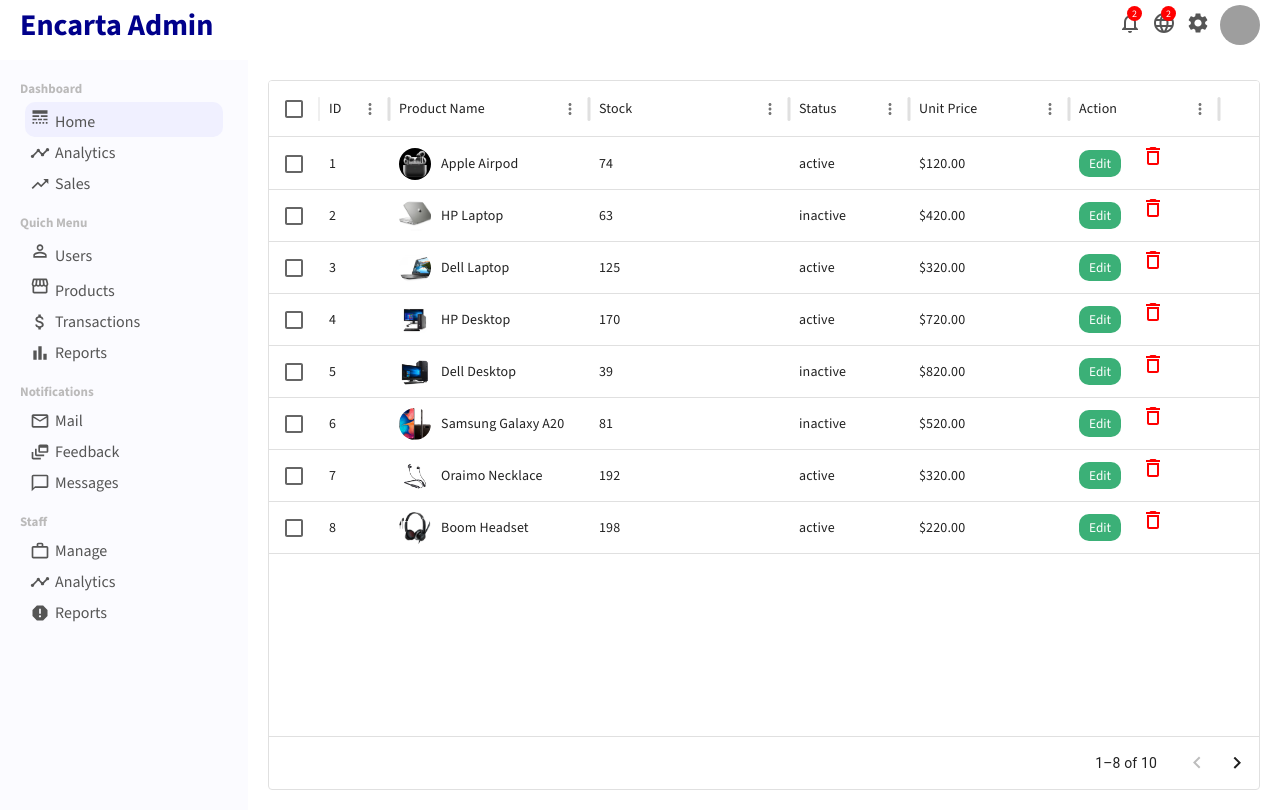
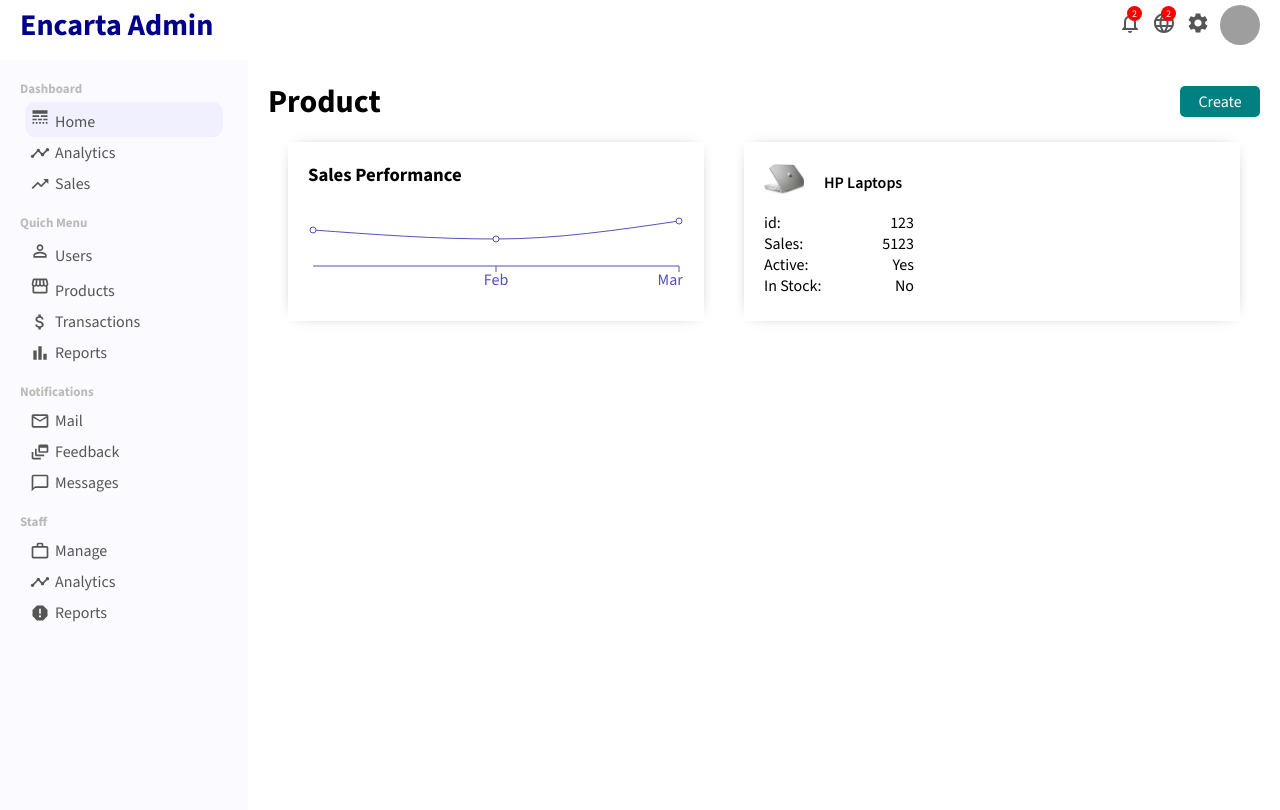
Before and after one commit to anyars-encarta/admin-panel, a React (Create React App) app: page /product/1 in a window 1280 px wide. Built offline with nearby package versions, Linux system fonts and the light colour scheme; grey boxes are pictures that could not be loaded.

Commit message:
Create top part of product edit page

```diff
--- a/src/App.js
+++ b/src/App.js
@@ -7,6 +7,7 @@
 import User from "./pages/user/User";
 import NewUser from "./pages/newUser/NewUser";
 import ProductList from "./pages/productList/ProductList";
+import Product from "./pages/product/Product";
 
 const App = () => {
   return (
@@ -22,7 +23,7 @@
           <Route path='/user/:userId' element={<User />} />
           <Route path='/newUser' element={<NewUser />} />
           <Route path='/products' element={<ProductList />} />
-          <Route path='/product/:productId' element={<ProductList />} />
+          <Route path='/product/:productId' element={<Product />} />
           <Route path='/newproduct' element={<ProductList />} />
         </Routes>
       </div>
--- a/src/constants/user.js
+++ b/src/constants/chartData.js
@@ -48,3 +48,18 @@
       'Active User': 3000,
     },
   ];
+
+  export const productData = [
+    {
+      name: 'Jan',
+      'Sales': 4000,
+    },
+    {
+      name: 'Feb',
+      'Sales': 3000,
+    },
+    {
+      name: 'Mar',
+      'Sales': 5000,
+    },
+  ];
--- a/src/pages/home/Home.jsx
+++ b/src/pages/home/Home.jsx
@@ -2,7 +2,7 @@
 import './home.css';
 import FeaturedInfo from '../../components/featuredInfo/FeaturedInfo';
 import Chart from '../../components/chart/Chart';
-import { userData } from '../../constants/user';
+import { userData } from '../../constants/chartData';
 import WidgetSmall from '../../components/widgetSmall/WidgetSmall';
 import WidgetBig from '../../components/widgetBig/WidgetBig';
 
--- /dev/null
+++ b/src/pages/product/Product.jsx
@@ -0,0 +1,58 @@
+import React from 'react';
+import './product.css';
+import { Link } from 'react-router-dom';
+import Chart from '../../components/chart/Chart';
+import { productData } from '../../constants/chartData';
+
+const Product = () => {
+    const title = 'Sales Performance';
+
+    return (
+        <div className='product'>
+            <div className="productTitleContainer">
+                <h1 className="productTitle">Product</h1>
+
+                <Link to='/newproduct'>
+                    <button className="productAddButton">Create</button>
+                </Link>
+            </div>
+
+            <div className="productTop">
+                <div className="productTopLeft">
+                    <Chart title={title} data={productData} xDataKey='name' dataKey='Sales'/>
+                </div>
+                <div className="productTopRight">
+                    <div className="productInfoTop">
+                        <img src="/images/hp_laptop.jpg" alt="" className="productInfoImage" />
+                        <span className="productName">HP Laptops</span>
+                    </div>
+                    <div className="productInfoBottom">
+                        <div className="productInfoItem">
+                            <span className="productInfoKey">id:</span>
+                            <span className="productInfoValue">123</span>
+                        </div>
+
+                        <div className="productInfoItem">
+                            <span className="productInfoKey">Sales:</span>
+                            <span className="productInfoValue">5123</span>
+                        </div>
+
+                        <div className="productInfoItem">
+                            <span className="productInfoKey">Active:</span>
+                            <span className="productInfoValue">Yes</span>
+                        </div>
+
+                        <div className="productInfoItem">
+                            <span className="productInfoKey">In Stock:</span>
+                            <span className="productInfoValue">No</span>
+                        </div>
+                    </div>
+                </div>
+            </div>
+
+            <div className="productBottom"></div>
+        </div>
+    )
+}
+
+export default Product
--- /dev/null
+++ b/src/pages/product/product.css
@@ -0,0 +1,74 @@
+.product {
+    flex: 4;
+    padding: 20px;
+
+    .productTitleContainer {
+        display: flex;
+        justify-content: space-between;
+        align-items: center;
+
+        .productAddButton {
+            width: 80px;
+            border: none;
+            padding: 5px;
+            background-color: teal;
+            color: white;
+            border-radius: 5px;
+            font-size: 16px;
+            cursor: pointer;
+        }
+    }
+
+    .productTop {
+        display: flex;
+
+        .productTopLeft,
+        .productTopRight {
+            flex: 1;
+        }
+
+        .productTopRight {
+            padding: 20px;
+            margin: 20px;
+
+            -webkit-box-shadow: 0px 0px 15px -10px rgba(0, 0, 0, 0.75);
+            box-shadow: 0px 0px 15px -10px rgba(0, 0, 0, 0.75);
+
+            display: flex;
+            flex-direction: column;
+
+            .productInfoTop {
+                display: flex;
+                align-items: center;
+
+                .productInfoImage {
+                    width: 40px;
+                    height: 40px;
+                    border-radius: 50%;
+                    object-fit: cover;
+                    margin-right: 20px;
+                }
+
+                .productName {
+                    font-weight: 600;
+                }
+            }
+
+            .productInfoBottom {
+                margin-top: 10px;
+
+                .productInfoItem {
+                    width: 150px;
+                    display: flex;
+                    justify-content: space-between;
+
+                    .productInfoKey {}
+
+                    .productInfoValue {
+                        font-weight: 300;
+                    }
+                }
+            }
+        }
+    }
+}
```
